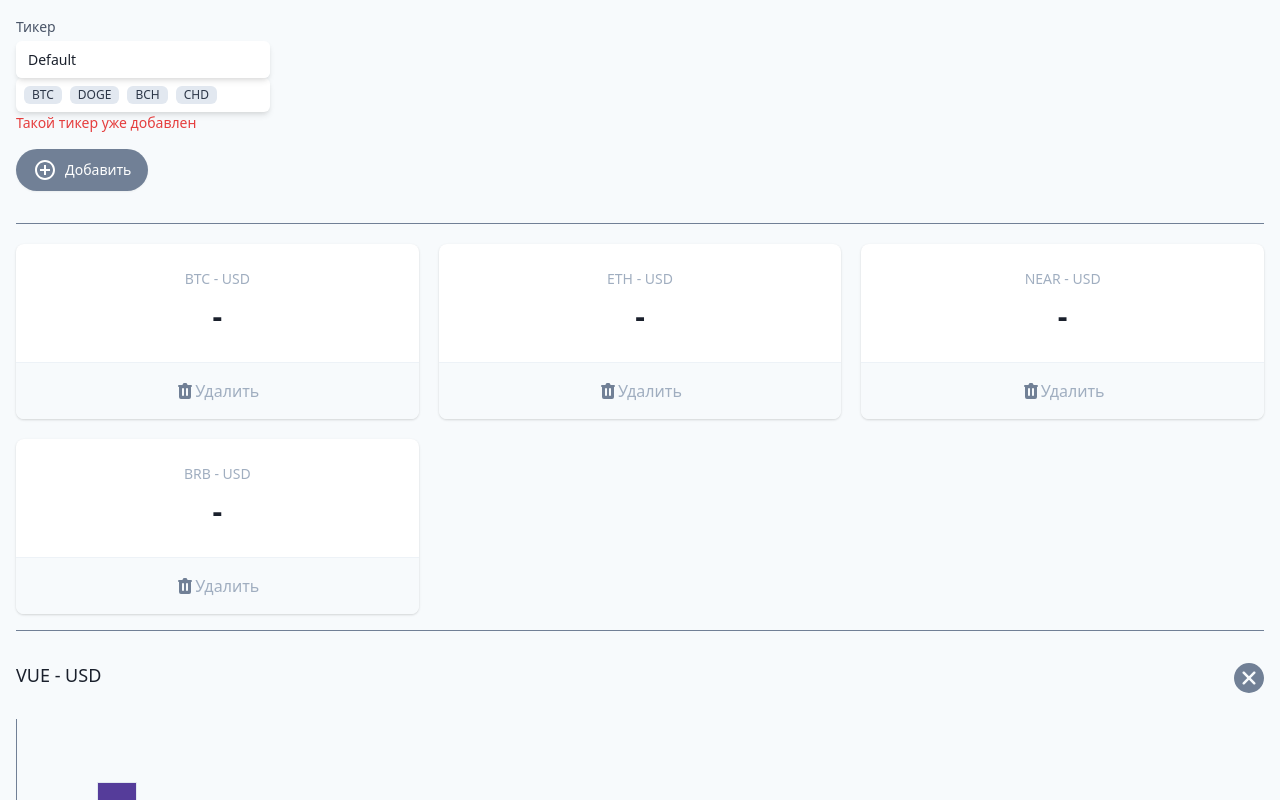
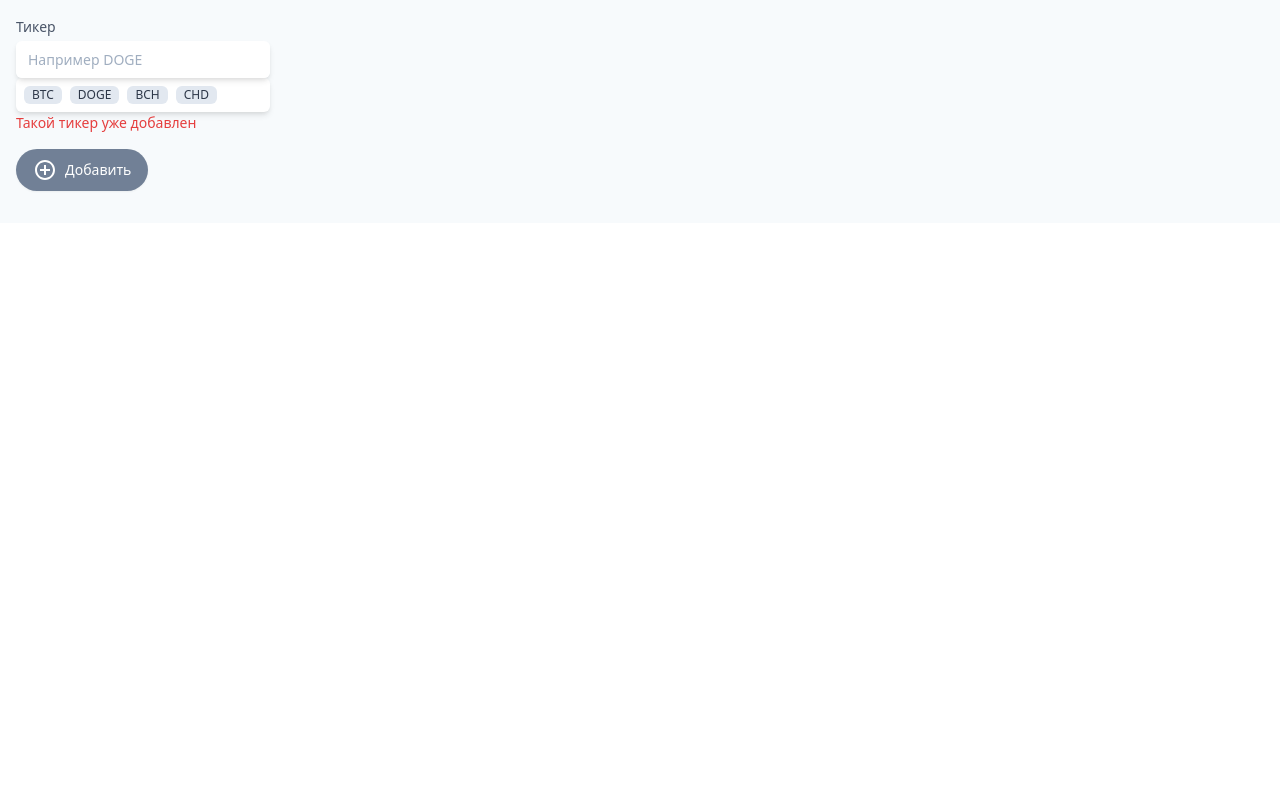
Before and after one commit to AbsolutOli/CryptocurrencyRate, a Vue app: page / in a window 1280 px wide. Shown: the top 800 px of the page. Built offline with nearby package versions, Linux system fonts and the light colour scheme.

Commit message:
Added synchronization with the site via API

```diff
--- a/src/App.vue
+++ b/src/App.vue
@@ -66,12 +66,16 @@
           Добавить
         </button>
       </section>
-
+      <template v-if="tickers.length">
         <hr class="w-full border-t border-gray-600 my-4" />
         <dl class="mt-5 grid grid-cols-1 gap-5 sm:grid-cols-3">
           <div
             v-for="tick in tickers"
             v-bind:key="tick"
+            v-on:click="sel = tick"
+            v-bind:class="{
+              'border-4': sel === tick,
+            }"
             class="bg-white overflow-hidden shadow rounded-lg border-purple-800 border-solid cursor-pointer"
           >
             <div class="px-4 py-5 sm:p-6 text-center">
@@ -84,7 +88,7 @@
             </div>
             <div class="w-full border-t border-gray-200"></div>
             <button
-            @click="handleDelete(tick)"
+              @click.stop="handleDelete(tick)"
               class="flex items-center justify-center font-medium w-full bg-gray-100 px-4 py-4 sm:px-6 text-md text-gray-500 hover:text-gray-600 hover:bg-gray-200 hover:opacity-20 transition-all focus:outline-none"
             >
               <svg
@@ -104,9 +108,10 @@
           </div>
         </dl>
         <hr class="w-full border-t border-gray-600 my-4" />
-      <section class="relative">
+      </template>
+      <section v-if="sel" class="relative">
         <h3 class="text-lg leading-6 font-medium text-gray-900 my-8">
-          VUE - USD
+          {{ sel.name }} - USD
         </h3>
         <div class="flex items-end border-gray-600 border-b border-l h-64">
           <div class="bg-purple-800 border w-10 h-24"></div>
@@ -114,7 +119,11 @@
           <div class="bg-purple-800 border w-10 h-48"></div>
           <div class="bg-purple-800 border w-10 h-16"></div>
         </div>
-        <button type="button" class="absolute top-0 right-0">
+        <button
+          @click="sel = null"
+          type="button"
+          class="absolute top-0 right-0"
+        >
           <svg
             xmlns="http://www.w3.org/2000/svg"
             xmlns:xlink="http://www.w3.org/1999/xlink"
@@ -146,13 +155,9 @@
 export default {
   data() {
     return {
-      ticker: "Default",
-      tickers: [
-        { name: "BTC", price: "-" },
-        { name: "ETH", price: "-" },
-        { name: "NEAR", price: "-" },
-        { name: "BRB", price: "-" },
-      ],
+      ticker: "",
+      tickers: [],
+      sel: null,
     };
   },
   methods: {
@@ -163,6 +168,14 @@ export default {
       };
 
       this.tickers.push(newTicker);
+      setInterval(async () => {
+        const f = await fetch(
+          `https://min-api.cryptocompare.com/data/price?fsym=${newTicker.name}&tsyms=USD&api_key=2b7b5e795aa75ccdba09dcf9e5af2f8421faee1c8d82082d619096ac2e932476`
+        );
+        const data = await f.json();
+        this.tickers.find((t) => t.name === newTicker.name).price =
+          data.USD > 1 ? data.USD.toFixed(2) : data.USD.toPrecision(2);
+      }, 60000);
       this.ticker = "";
     },
     handleDelete(tickerToRemove) {
```
Lines whose indentation alone changed are shown as unchanged.
